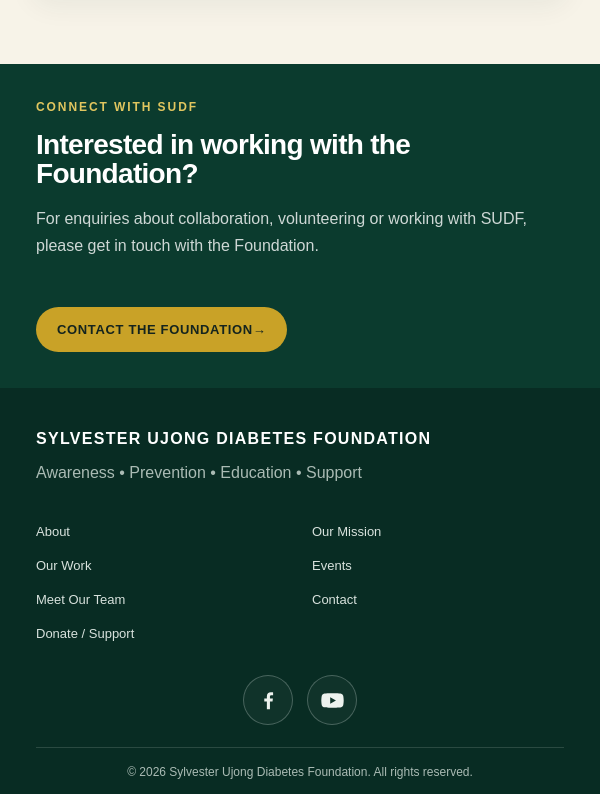
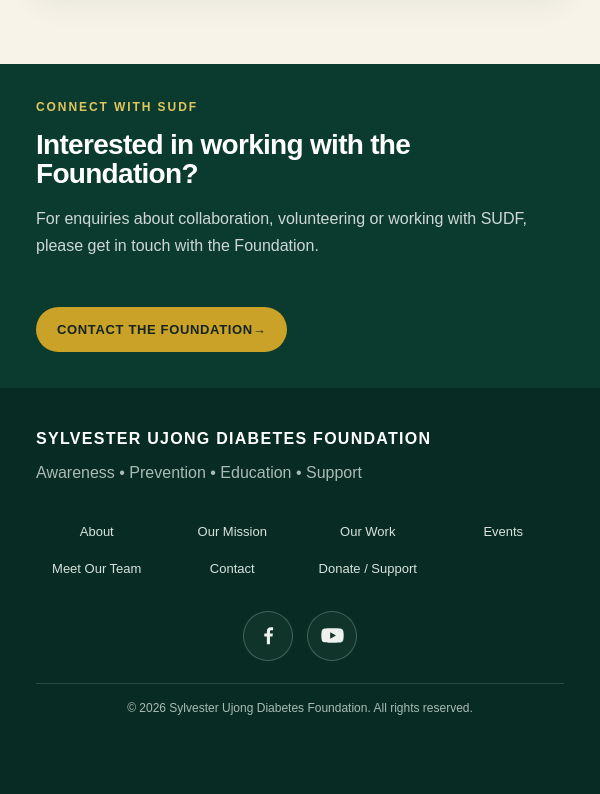
Before and after one commit to AkongShadrach/SUDF-website, a Next.js app: page /team in a window 600 px wide. Shown: the part 2416-3210 px from the top of the page. After the commit the page ends 3145 px from the top, so only its background shows below. Built offline with nearby package versions, Linux system fonts and the light colour scheme.

Commit message:
Arrange mobile footer navigation horizontally

```diff
--- a/app/globals.css
+++ b/app/globals.css
@@ -2454,3 +2454,31 @@ body:has(main > .footer) {
 .education-reading-aside>a span{color:var(--gold);flex-shrink:0;}
 @media(max-width:1000px){.education-topic-grid{grid-template-columns:repeat(2,minmax(0,1fr));}.education-article-grid{grid-template-columns:repeat(2,minmax(0,1fr));}.education-reading{grid-template-columns:1fr;gap:25px;}.education-reading-aside{position:static;}}
 @media(max-width:700px){.education-hero,.education-article-hero{padding:66px 6vw 74px;}.education-section-heading{display:block;}.education-section-heading>p{margin-top:16px;}.education-topic-grid,.education-article-grid{grid-template-columns:1fr;}.education-topic-card{min-height:auto;}.education-article-card{min-height:240px;}.education-reading{padding-left:6vw;padding-right:6vw;}.education-reading-content p,.education-reading-content li{font-size:16px;}}
+
+/* Arrange footer navigation horizontally on mobile */
+@media (max-width: 760px) {
+  .footer-links {
+    display: grid;
+    grid-template-columns: repeat(2, minmax(0, max-content));
+    justify-content: center;
+    justify-items: center;
+    align-items: center;
+    column-gap: clamp(28px, 9vw, 56px);
+    row-gap: 18px;
+    width: 100%;
+    text-align: center;
+  }
+  .footer-links a {
+    white-space: nowrap;
+    text-align: center;
+  }
+}
+@media (min-width: 560px) and (max-width: 760px) {
+  .footer-links {
+    grid-template-columns: repeat(4, minmax(0, 1fr));
+    column-gap: 14px;
+  }
+  .footer-links a {
+    white-space: normal;
+  }
+}
```
